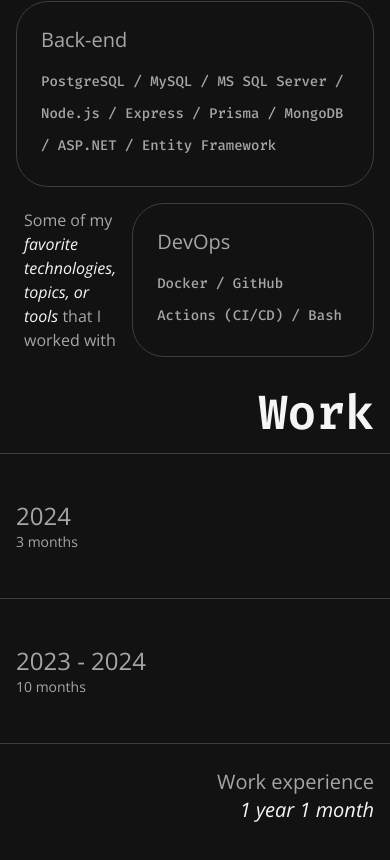
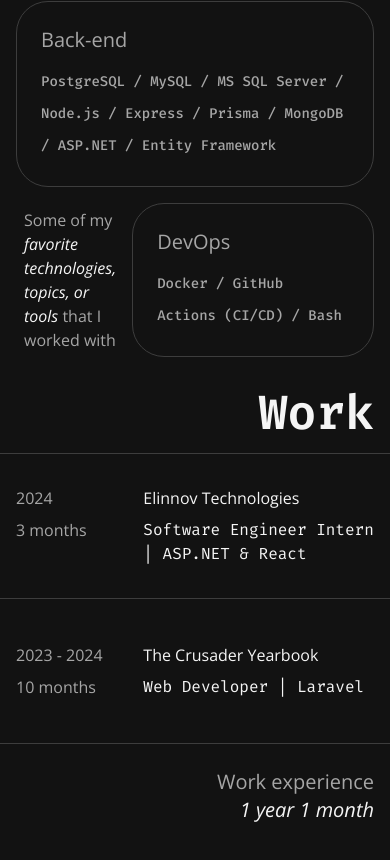
Before and after one commit to janrizmlibres/dev-portfolio, a React (Vite) app: page / in a window 390 px wide. Shown: the part 1770-2630 px from the top of the page. Built offline with nearby package versions, Linux system fonts and the light colour scheme.

Commit message:
improve mobile layout of about section

```diff
--- a/src/components/About.tsx
+++ b/src/components/About.tsx
@@ -1,31 +1,32 @@
+import { motion } from "motion/react";
+
+import { animateOnScroll, fadeLeft, fadeRight } from "../animation";
+import ButtonPrompt from "./shared/ButtonPrompt";
 import TechToolsPanel from "./shared/TechToolsPanel";
-import ButtonPrompt from "./shared/ButtonPrompt";
 import WorkPanel from "./shared/WorkPanel";
-import { motion } from "motion/react";
-import { animateOnScroll, fadeLeft, fadeRight } from "../animation";
 import profile from "../assets/profile.jpg";
 
 const About = () => {
   return (
-    <section className="mt-48 mb-32 ovderflow-x-hidden" id="about">
+    <section className="ovderflow-x-hidden mt-48 mb-32" id="about">
       <section className="custom-container px-4 sm:px-8 lg:px-12">
-        <div className="flex gap-y-8 flex-col md:flex-row items-start mb-24">
+        <div className="mb-24 flex flex-col items-start gap-y-8 md:flex-row">
           <motion.h2
             {...animateOnScroll(fadeRight)}
-            className="flex-3 subheading"
+            className="subheading flex-3"
           >
             &hellip; /About me &hellip;
           </motion.h2>
           <motion.p
             {...animateOnScroll(fadeLeft)}
-            className="flex-4 text-gray-100 text-xl"
+            className="flex-4 text-xl text-gray-100"
           >
             Hello! I'm Janriz. I'm a <em>full-stack developer</em> with more
             than <em>1 year</em> of experience.
           </motion.p>
         </div>
 
-        <div className="grid grid-cols-1 md:grid-cols-4 gap-4 max-md:justify-items-center">
+        <div className="grid grid-cols-1 gap-4 max-md:justify-items-center md:grid-cols-4">
           <TechToolsPanel
             className="max-md:row-2 md:col-span-2"
             title="Front-end"
@@ -35,18 +36,18 @@ const About = () => {
             / Vitest / Mocha / Chai / Pinia
           </TechToolsPanel>
 
-          <TechToolsPanel className="max-md:hidden row-2" title="Styles">
+          <TechToolsPanel className="row-2 max-md:hidden" title="Styles">
             SCSS / SASS / Tailwind / Shadcn / CSS Modules
           </TechToolsPanel>
 
           <motion.div
             {...animateOnScroll(fadeLeft)}
-            className="row-2 hidden md:flex items-center justify-center"
+            className="row-2 hidden items-center justify-center md:flex"
           >
             <ButtonPrompt iconName="Github" />
           </motion.div>
 
-          <div className="flex row-3 md:hidden w-full">
+          <div className="row-3 flex w-full md:hidden">
             <TechToolsPanel className="flex-5" title="Styles">
               SCSS / SASS / Tailwind / Shadcn / CSS Modules
             </TechToolsPanel>
@@ -60,7 +61,7 @@ const About = () => {
           </div>
 
           <TechToolsPanel
-            className="row-4 md:row-3 md:col-span-2"
+            className="row-4 md:col-span-2 md:row-3"
             title="Back-end"
           >
             PostgreSQL / MySQL / MS SQL Server / Node.js / Express / Prisma /
@@ -69,7 +70,7 @@ const About = () => {
 
           <motion.div
             {...animateOnScroll(fadeRight)}
-            className="row-4 hidden md:flex items-center text-gray-100 w-9/10"
+            className="row-4 hidden w-9/10 items-center text-gray-100 md:flex"
           >
             <p>
               Some of my <em>favorite technologies, topics, or tools</em> that I
@@ -77,11 +78,11 @@ const About = () => {
             </p>
           </motion.div>
 
-          <TechToolsPanel className="max-md:hidden row-4 col-2" title="DevOps">
+          <TechToolsPanel className="col-2 row-4 max-md:hidden" title="DevOps">
             Docker / GitHub Actions (CI/CD) / Bash
           </TechToolsPanel>
 
-          <div className="flex row-5 gap-4 md:hidden">
+          <div className="row-5 flex gap-4 md:hidden">
             <motion.div
               {...animateOnScroll(fadeRight)}
               className="flex flex-1 items-center text-gray-100"
@@ -99,16 +100,16 @@ const About = () => {
 
           <motion.div
             {...animateOnScroll(fadeLeft)}
-            className="max-md:hidden row-start-1 md:col-start-3 md:col-span-2 md:row-span-3"
+            className="row-start-1 max-md:hidden md:col-span-2 md:col-start-3 md:row-span-3"
           >
-            <div className="max-md:w-full max-md:h-64 w-9/10 lg:w-2/3 h-full ml-auto rounded-4xl overflow-hidden bg-profile bg-center bg-size-[auto_120%] grayscale hover:bg-size-[auto_130%] active:bg-size-[auto_130%] transition-all duration-300"></div>
+            <div className="ml-auto h-full w-9/10 overflow-hidden rounded-4xl bg-profile bg-size-[auto_120%] bg-center grayscale transition-all duration-300 hover:bg-size-[auto_130%] active:bg-size-[auto_130%] max-md:h-64 max-md:w-full lg:w-2/3"></div>
           </motion.div>
 
-          <motion.div className="overflow-hidden rounded-4xl max-w-sm md:hidden">
+          <motion.div className="max-w-sm overflow-hidden rounded-4xl md:hidden">
             <img
               src={profile}
               alt="Profile Image"
-              className="object-cover hover:scale-110 active:scale-110 transition-transform duration-300 grayscale"
+              className="object-cover grayscale transition-transform duration-300 hover:scale-110 active:scale-110"
             />
           </motion.div>
         </div>
@@ -117,7 +118,7 @@ const About = () => {
       <section>
         <motion.h3
           {...animateOnScroll(fadeLeft)}
-          className="custom-container font-fira-code text-5xl sm:text-7xl/12 font-semibold lg:large-text text-right mt-8 mb-4 sm:my-8 px-4 sm:px-8 lg:px-12"
+          className="custom-container mt-8 mb-4 px-4 text-right font-fira-code text-5xl font-semibold sm:my-8 sm:px-8 sm:text-7xl/12 lg:px-12 lg:large-text"
         >
           Work
         </motion.h3>
@@ -140,7 +141,7 @@ const About = () => {
 
         <motion.div
           {...animateOnScroll(fadeLeft)}
-          className="custom-container px-4 sm:px-8 lg:px-12 text-right mt-6 text-xl"
+          className="custom-container mt-6 px-4 text-right text-xl sm:px-8 lg:px-12"
         >
           <p className="text-gray-100">Work experience</p>
           <p className="italic">1 year 1 month</p>
--- a/src/components/shared/WorkPanel.tsx
+++ b/src/components/shared/WorkPanel.tsx
@@ -27,17 +27,24 @@ const WorkPanel = ({
       }`}
     >
       <span className="absolute inset-0 -z-1 origin-left scale-x-0 bg-light-100 transition-transform duration-400 ease-out group-hover:scale-x-100 group-active:scale-x-100"></span>
-      <div className="custom-container flex h-36 items-center gap-4 px-4 sm:h-32 sm:px-8 md:h-[84px] lg:px-12">
-        <div className="flex-1 text-gray-100 transition-colors duration-400 ease-out group-hover:text-gray-200 group-active:text-gray-200">
-          <p className="text-2xl">{years}</p>
+      <div className="custom-container grid h-36 grid-cols-3 content-center items-center gap-x-6 gap-y-2 px-4 sm:h-32 sm:px-8 md:flex md:h-[84px] lg:px-12">
+        <div className="flex-1 text-gray-100 transition-colors duration-400 ease-out group-hover:text-gray-200 group-active:text-gray-200 max-md:hidden">
+          <p className="text-xl lg:text-2xl">{years}</p>
           <p className="text-sm">{duration}</p>
         </div>
 
-        <p className="flex-2 text-lg transition-colors duration-400 ease-out group-hover:text-gray-200 group-active:text-gray-200 max-md:hidden xl:text-xl">
+        <p className="text-gray-100 transition-colors duration-400 ease-out group-hover:text-gray-200 group-active:text-gray-200 sm:text-xl md:hidden">
+          {years}
+        </p>
+        <p className="row-start-2 self-start text-gray-100 transition-colors duration-400 ease-out group-hover:text-gray-200 group-active:text-gray-200 sm:text-xl md:hidden">
+          {duration}
+        </p>
+
+        <p className="col-span-2 flex-2 transition-colors duration-400 ease-out group-hover:text-gray-200 group-active:text-gray-200 sm:text-xl">
           {company}
         </p>
 
-        <div className="flex-3 font-fira-code text-lg text-light-100 transition-colors duration-400 ease-out group-hover:text-gray-200 group-active:text-gray-200 max-md:hidden xl:text-xl">
+        <div className="col-span-2 flex-3 font-fira-code text-light-100 transition-colors duration-400 ease-out group-hover:text-gray-200 group-active:text-gray-200 max-md:self-start sm:text-xl">
           <span>{role}</span> | <span>{tech}</span>
         </div>
       </div>
```
